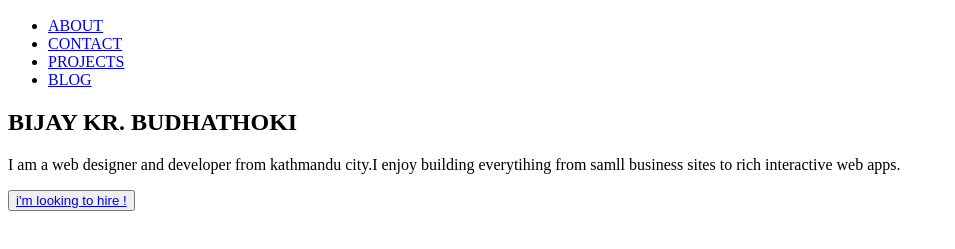
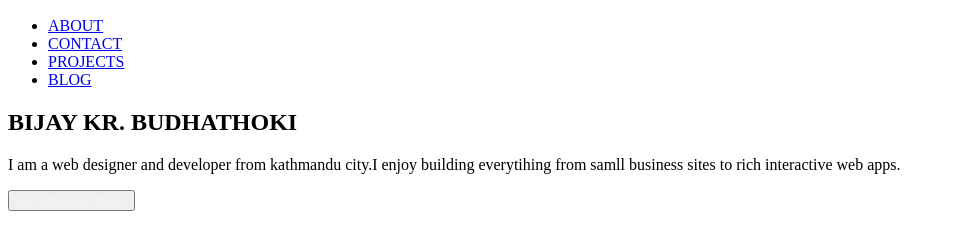
Before and after one commit to bj-budhathoki/bijaybudhathoki, a Gatsby site: page / in a window 1280 px wide. Shown: the part 311-560 px from the top of the page, without its empty margins (0-955 px from the left). Built offline with nearby package versions, Linux system fonts and the light colour scheme; Gatsby itself is replaced by a stand-in of ours.

Commit message:
link issue again

```diff
--- a/src/pages/index.js
+++ b/src/pages/index.js
@@ -32,7 +32,12 @@ const IndexPage = () => (
           everytihing from samll business sites to rich interactive web apps.
         </p>
         <button className="hire-me-btn">
-          <Link to="/contact">i'm looking to hire !</Link>
+          <Link
+            to="/contact"
+            style={{ textDecoretion: 'none', color: 'whitesmoke' }}
+          >
+            i'm looking to hire !
+          </Link>
         </button>
       </section>
     </div>
```
